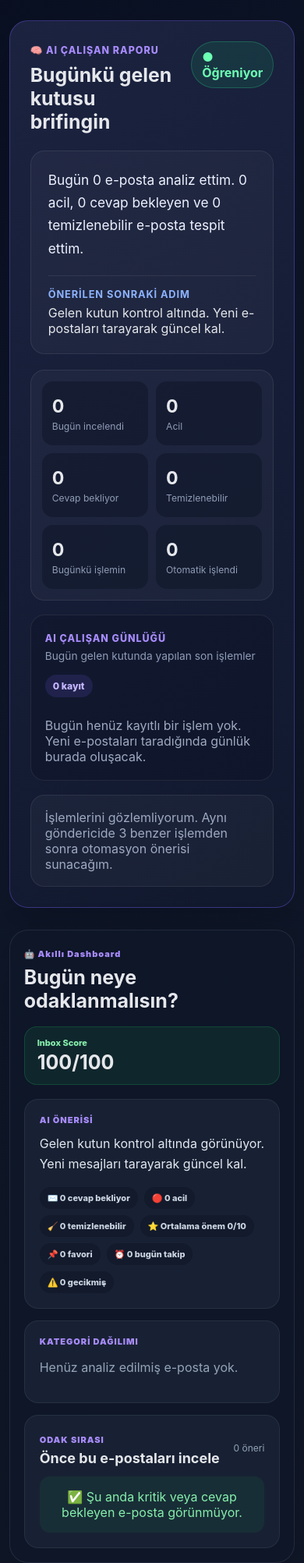
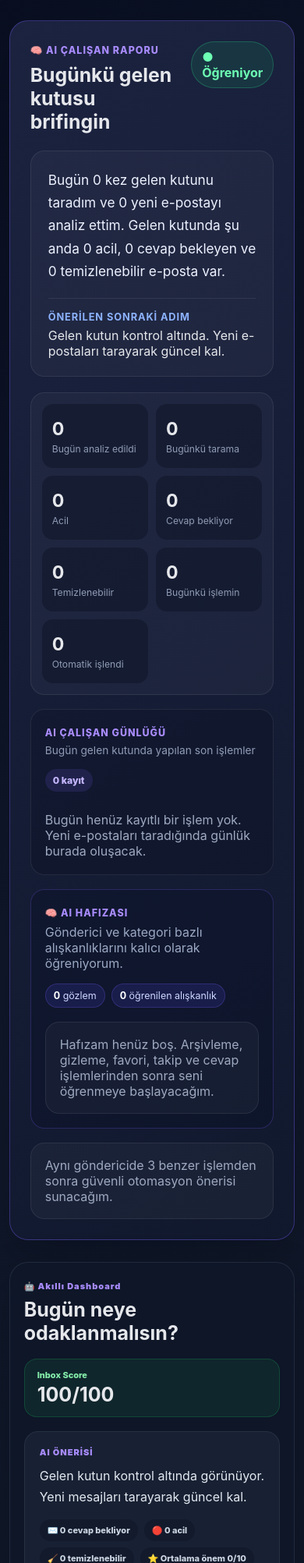
Before and after one commit to yigitakcaywork-ai/ai-email-analyzer, a Flask app: page / in a window 390 px wide. Shown: the part 1427-3431 px from the top of the page at 78% size. Run offline with Flask 3, Linux system fonts and the light colour scheme; the visitor is signed in with stand-in values (Sample User, id 1); data that the repository does not hold is empty; parts of the project's set-up code (start-up, migrations or seed data) failed here and were passed over.

Commit message:
v1.7.0 AI Memory completed

```diff
--- a/routes/dashboard.py
+++ b/routes/dashboard.py
@@ -11,7 +11,10 @@ from database import (
     get_learning_suggestions,
     get_today_behavior_counts,
     get_today_analyzed_count,
+    get_today_scan_count,
     get_recent_worker_events,
+    get_ai_memory,
+    get_ai_memory_stats,
     record_behavior,
 )
 from services.gmail_service import get_recent_emails
@@ -310,8 +313,11 @@ def create_dashboard_data(
 
     behavior_counts = get_today_behavior_counts(user_id)
     analyzed_today_count = get_today_analyzed_count(user_id)
+    scan_today_count = get_today_scan_count(user_id)
     worker_events = get_recent_worker_events(user_id, limit=10)
     learning_suggestions = get_learning_suggestions(user_id)
+    ai_memory = get_ai_memory(user_id, limit=8)
+    ai_memory_stats = get_ai_memory_stats(user_id)
     automated_count = behavior_counts.get("automation", 0)
     completed_action_count = sum(
         behavior_counts.get(action, 0)
@@ -319,9 +325,11 @@ def create_dashboard_data(
     )
 
     worker_summary = (
-        f"Bugün {analyzed_today_count} e-posta analiz ettim. "
-        f"{urgent_count} acil, {reply_needed_count} cevap bekleyen ve "
-        f"{clutter_count} temizlenebilir e-posta tespit ettim."
+        f"Bugün {scan_today_count} kez gelen kutunu taradım ve "
+        f"{analyzed_today_count} yeni e-postayı analiz ettim. "
+        f"Gelen kutunda şu anda {urgent_count} acil, "
+        f"{reply_needed_count} cevap bekleyen ve "
+        f"{clutter_count} temizlenebilir e-posta var."
     )
 
     if overdue_follow_up_count > 0:
@@ -339,6 +347,7 @@ def create_dashboard_data(
         "summary": worker_summary,
         "next_step": worker_next_step,
         "analyzed_today": analyzed_today_count,
+        "scan_today": scan_today_count,
         "urgent": urgent_count,
         "reply_needed": reply_needed_count,
         "cleanable": clutter_count,
@@ -373,6 +382,8 @@ def create_dashboard_data(
         "behavior_counts": behavior_counts,
         "learning_suggestions": learning_suggestions,
         "worker_events": worker_events,
+        "ai_memory": ai_memory,
+        "ai_memory_stats": ai_memory_stats,
     }
 
 def render_dashboard(
@@ -439,6 +450,10 @@ def analyze():
             :NEW_EMAIL_LIMIT
         ]
 
+        scan_urgent_count = 0
+        scan_reply_count = 0
+        scan_cleanable_count = 0
+
         if emails_to_analyze:
             analyses = analyze_emails(
                 emails_to_analyze
@@ -466,16 +481,6 @@ def analyze():
                 1 for analysis in analyses
                 if analysis.get("category") in {"Reklam", "Bildirim", "Sosyal"}
             )
-            record_behavior(
-                user_id=user_id,
-                action_type="scan_completed",
-                metadata={
-                    "analyzed_count": len(emails_to_analyze),
-                    "urgent_count": scan_urgent_count,
-                    "reply_needed_count": scan_reply_count,
-                    "cleanable_count": scan_cleanable_count,
-                },
-            )
 
             status_message = (
                 f"{len(emails_to_analyze)} yeni "
@@ -492,6 +497,21 @@ def analyze():
             0,
         )
 
+        # Her tarama günlükte görünür; yeni e-posta bulunmasa bile
+        # AI çalışanın gelen kutusunu kontrol ettiği kaydedilir.
+        record_behavior(
+            user_id=user_id,
+            action_type="scan_completed",
+            metadata={
+                "scanned_count": len(gmail_emails),
+                "analyzed_count": len(emails_to_analyze),
+                "urgent_count": scan_urgent_count,
+                "reply_needed_count": scan_reply_count,
+                "cleanable_count": scan_cleanable_count,
+                "remaining_count": remaining_count,
+            },
+        )
+
         return render_dashboard(
             show_hidden=False,
             status_message=status_message,
--- a/static/style.css
+++ b/static/style.css
@@ -1552,3 +1552,131 @@ button { border: 0; }
     .ai-worker-log-header { flex-direction: column; }
     .ai-worker-event { grid-template-columns: 44px 28px 1fr; font-size: .9rem; }
 }
+
+/* v1.7.0 — AI Memory */
+.ai-memory-section {
+    margin-top: 18px;
+    padding: 18px;
+    border: 1px solid rgba(129, 92, 246, 0.25);
+    border-radius: 18px;
+    background: rgba(10, 18, 38, 0.42);
+}
+
+.ai-memory-header {
+    display: flex;
+    align-items: flex-start;
+    justify-content: space-between;
+    gap: 16px;
+    margin-bottom: 14px;
+}
+
+.ai-memory-header p {
+    margin: 6px 0 0;
+    color: var(--muted, #9ba8c3);
+}
+
+.ai-memory-stats {
+    display: flex;
+    flex-wrap: wrap;
+    justify-content: flex-end;
+    gap: 8px;
+}
+
+.ai-memory-stats span {
+    padding: 7px 10px;
+    border-radius: 999px;
+    background: rgba(79, 70, 229, 0.16);
+    border: 1px solid rgba(129, 92, 246, 0.25);
+    color: #cfd8ff;
+    font-size: 0.78rem;
+    white-space: nowrap;
+}
+
+.ai-memory-stats strong {
+    color: #ffffff;
+}
+
+.ai-memory-grid {
+    display: grid;
+    grid-template-columns: repeat(2, minmax(0, 1fr));
+    gap: 12px;
+}
+
+.ai-memory-card {
+    padding: 15px;
+    border-radius: 15px;
+    background: rgba(20, 31, 57, 0.82);
+    border: 1px solid rgba(148, 163, 184, 0.13);
+}
+
+.ai-memory-card-top {
+    display: flex;
+    align-items: center;
+    justify-content: space-between;
+    gap: 8px;
+    margin-bottom: 9px;
+}
+
+.ai-memory-dimension,
+.ai-memory-level {
+    font-size: 0.7rem;
+    text-transform: uppercase;
+    letter-spacing: 0.05em;
+}
+
+.ai-memory-dimension {
+    color: #8fb3ff;
+}
+
+.ai-memory-level {
+    color: #67e8b5;
+}
+
+.ai-memory-card > strong {
+    display: block;
+    overflow: hidden;
+    color: #f8fafc;
+    text-overflow: ellipsis;
+    white-space: nowrap;
+}
+
+.ai-memory-card p {
+    margin: 8px 0 11px;
+    color: #aab6ce;
+    font-size: 0.86rem;
+    line-height: 1.45;
+}
+
+.ai-memory-confidence {
+    height: 6px;
+    overflow: hidden;
+    border-radius: 999px;
+    background: rgba(148, 163, 184, 0.14);
+}
+
+.ai-memory-confidence span {
+    display: block;
+    height: 100%;
+    border-radius: inherit;
+    background: linear-gradient(90deg, #7c3aed, #2563eb, #10b981);
+}
+
+.ai-memory-card small {
+    display: block;
+    margin-top: 8px;
+    color: #7685a3;
+}
+
+@media (max-width: 760px) {
+    .ai-memory-header {
+        flex-direction: column;
+    }
+
+    .ai-memory-stats {
+        justify-content: flex-start;
+    }
+
+    .ai-memory-grid {
+        grid-template-columns: 1fr;
+    }
+}
--- a/templates/index.html
+++ b/templates/index.html
@@ -191,7 +191,8 @@
                     </article>
 
                     <div class="ai-worker-metrics">
-                        <div><strong>{{ ai_worker_report.analyzed_today }}</strong><span>Bugün incelendi</span></div>
+                        <div><strong>{{ ai_worker_report.analyzed_today }}</strong><span>Bugün analiz edildi</span></div>
+                        <div><strong>{{ ai_worker_report.scan_today }}</strong><span>Bugünkü tarama</span></div>
                         <div><strong>{{ ai_worker_report.urgent }}</strong><span>Acil</span></div>
                         <div><strong>{{ ai_worker_report.reply_needed }}</strong><span>Cevap bekliyor</span></div>
                         <div><strong>{{ ai_worker_report.cleanable }}</strong><span>Temizlenebilir</span></div>
@@ -226,9 +227,45 @@
                     {% endif %}
                 </div>
 
+                <div class="ai-memory-section">
+                    <div class="ai-memory-header">
+                        <div>
+                            <span class="ai-learning-title">🧠 AI HAFIZASI</span>
+                            <p>Gönderici ve kategori bazlı alışkanlıklarını kalıcı olarak öğreniyorum.</p>
+                        </div>
+                        <div class="ai-memory-stats">
+                            <span><strong>{{ ai_memory_stats.observations }}</strong> gözlem</span>
+                            <span><strong>{{ ai_memory_stats.learned }}</strong> öğrenilen alışkanlık</span>
+                        </div>
+                    </div>
+
+                    {% if ai_memory %}
+                        <div class="ai-memory-grid">
+                            {% for memory in ai_memory %}
+                                <article class="ai-memory-card">
+                                    <div class="ai-memory-card-top">
+                                        <span class="ai-memory-dimension">{{ memory.dimension_label }}</span>
+                                        <span class="ai-memory-level">{{ memory.level }}</span>
+                                    </div>
+                                    <strong>{{ memory.value }}</strong>
+                                    <p>{{ memory.action_label }} davranışını {{ memory.count }} kez gözlemledim.</p>
+                                    <div class="ai-memory-confidence">
+                                        <span style="width: {{ memory.confidence }}%"></span>
+                                    </div>
+                                    <small>Güven: %{{ memory.confidence }} · Son işlem: {{ memory.last_used }}</small>
+                                </article>
+                            {% endfor %}
+                        </div>
+                    {% else %}
+                        <div class="ai-learning-empty">
+                            Hafızam henüz boş. Arşivleme, gizleme, favori, takip ve cevap işlemlerinden sonra seni öğrenmeye başlayacağım.
+                        </div>
+                    {% endif %}
+                </div>
+
                 {% if learning_suggestions %}
                     <div class="ai-learning-section">
-                        <div class="ai-learning-title">ÖĞRENİLEN DAVRANIŞLAR</div>
+                        <div class="ai-learning-title">OTOMASYONA HAZIR DAVRANIŞLAR</div>
                         {% for suggestion in learning_suggestions %}
                             <div class="ai-learning-row">
                                 <div>
@@ -241,7 +278,7 @@
                     </div>
                 {% else %}
                     <div class="ai-learning-empty">
-                        İşlemlerini gözlemliyorum. Aynı göndericide 3 benzer işlemden sonra otomasyon önerisi sunacağım.
+                        Aynı göndericide 3 benzer işlemden sonra güvenli otomasyon önerisi sunacağım.
                     </div>
                 {% endif %}
             </section>
```
Also changed, not shown: database.py (+206 -8 lines).
